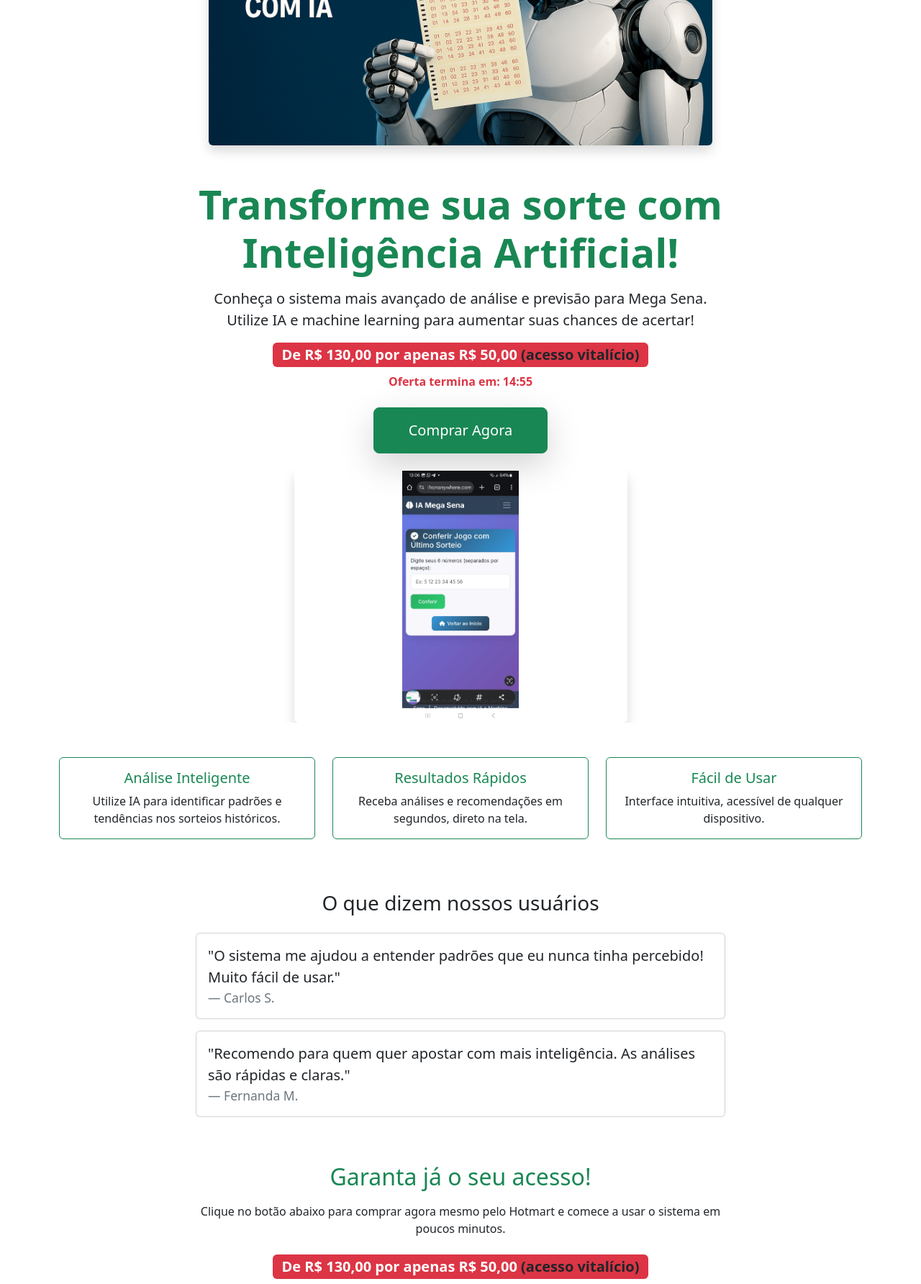
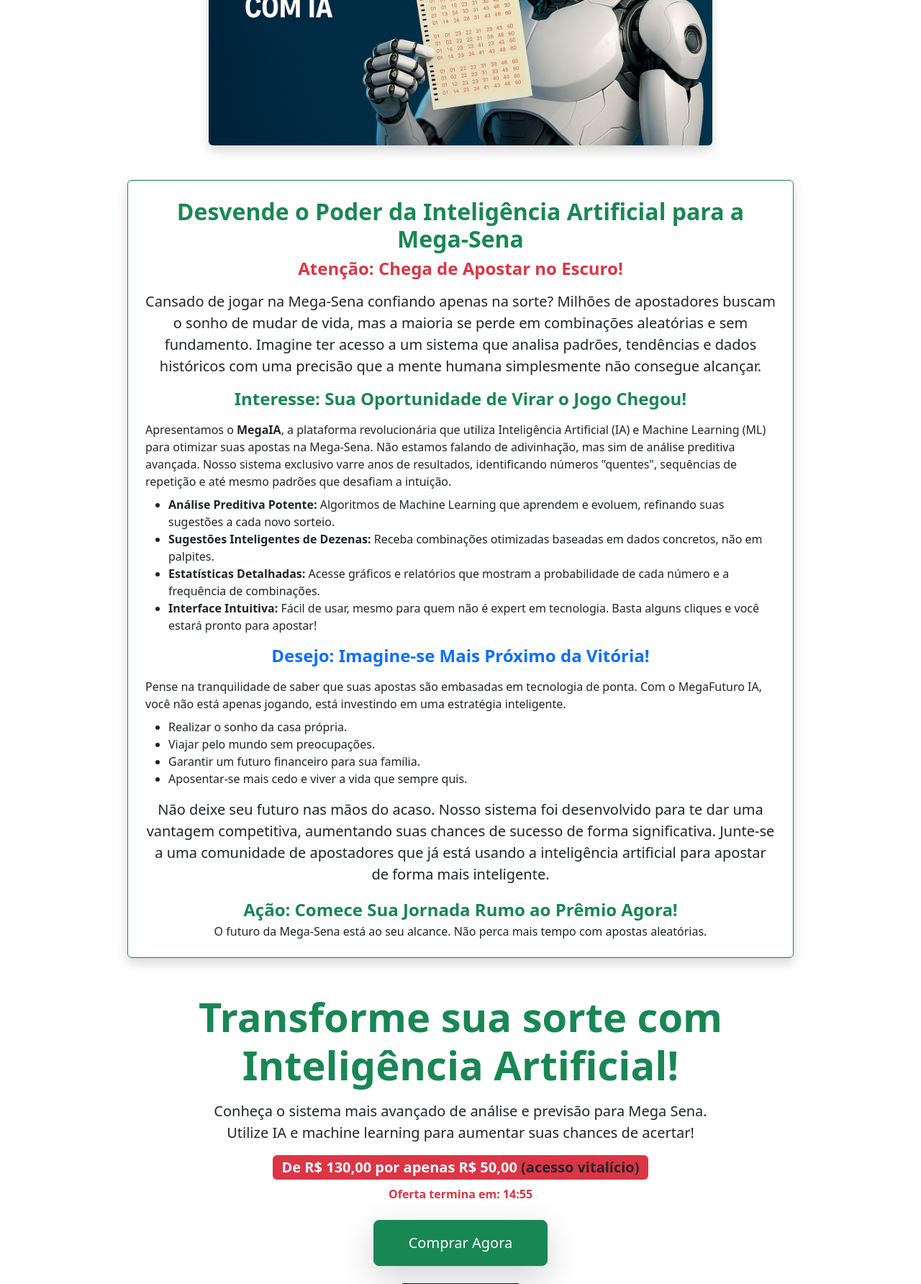
Before and after one commit to brasmidvr/megasenaia, a Flask app: page / in a window 1280 px wide. Shown: the part 313-2097 px from the top of the page at 72% size. Run offline with Flask 3, Linux system fonts and the light colour scheme; some libraries are stand-ins or nearby versions.

Commit message:
Melhora layout e adiciona texto persuasivo abaixo do banner

```diff
--- a/templates/landing.html
+++ b/templates/landing.html
@@ -8,6 +8,37 @@
     <div class="row justify-content-center mb-4">
         <div class="col-lg-10 text-center">
             <img src="/static/prints/banner_ia.png" class="img-fluid rounded shadow mb-4" style="max-width:700px;" alt="Aumente suas chances na Mega-Sena com IA">
+        </div>
+    </div>
+    <!-- Bloco de destaque com texto persuasivo -->
+    <div class="row justify-content-center mb-4">
+        <div class="col-lg-10">
+            <div class="p-4 bg-white rounded shadow border border-success mb-4">
+                <h2 class="text-success fw-bold mb-2 text-center">Desvende o Poder da Inteligência Artificial para a Mega-Sena</h2>
+                <h4 class="text-danger fw-bold text-center mb-3">Atenção: Chega de Apostar no Escuro!</h4>
+                <p class="lead text-center mb-3">Cansado de jogar na Mega-Sena confiando apenas na sorte? Milhões de apostadores buscam o sonho de mudar de vida, mas a maioria se perde em combinações aleatórias e sem fundamento. Imagine ter acesso a um sistema que analisa padrões, tendências e dados históricos com uma precisão que a mente humana simplesmente não consegue alcançar.</p>
+                <h4 class="text-success fw-bold text-center mb-3">Interesse: Sua Oportunidade de Virar o Jogo Chegou!</h4>
+                <p class="mb-2">Apresentamos o <strong>MegaIA</strong>, a plataforma revolucionária que utiliza Inteligência Artificial (IA) e Machine Learning (ML) para otimizar suas apostas na Mega-Sena. Não estamos falando de adivinhação, mas sim de análise preditiva avançada. Nosso sistema exclusivo varre anos de resultados, identificando números "quentes", sequências de repetição e até mesmo padrões que desafiam a intuição.</p>
+                <ul class="mb-3">
+                    <li><strong>Análise Preditiva Potente:</strong> Algoritmos de Machine Learning que aprendem e evoluem, refinando suas sugestões a cada novo sorteio.</li>
+                    <li><strong>Sugestões Inteligentes de Dezenas:</strong> Receba combinações otimizadas baseadas em dados concretos, não em palpites.</li>
+                    <li><strong>Estatísticas Detalhadas:</strong> Acesse gráficos e relatórios que mostram a probabilidade de cada número e a frequência de combinações.</li>
+                    <li><strong>Interface Intuitiva:</strong> Fácil de usar, mesmo para quem não é expert em tecnologia. Basta alguns cliques e você estará pronto para apostar!</li>
+                </ul>
+                <h4 class="text-primary fw-bold text-center mb-3">Desejo: Imagine-se Mais Próximo da Vitória!</h4>
+                <p class="mb-2">Pense na tranquilidade de saber que suas apostas são embasadas em tecnologia de ponta. Com o MegaFuturo IA, você não está apenas jogando, está investindo em uma estratégia inteligente.</p>
+                <ul class="mb-3">
+                    <li>Realizar o sonho da casa própria.</li>
+                    <li>Viajar pelo mundo sem preocupações.</li>
+                    <li>Garantir um futuro financeiro para sua família.</li>
+                    <li>Aposentar-se mais cedo e viver a vida que sempre quis.</li>
+                </ul>
+                <p class="lead text-center mb-3">Não deixe seu futuro nas mãos do acaso. Nosso sistema foi desenvolvido para te dar uma vantagem competitiva, aumentando suas chances de sucesso de forma significativa. Junte-se a uma comunidade de apostadores que já está usando a inteligência artificial para apostar de forma mais inteligente.</p>
+                <div class="text-center">
+                    <span class="fw-bold text-success fs-4">Ação: Comece Sua Jornada Rumo ao Prêmio Agora!</span>
+                    <p class="mb-0">O futuro da Mega-Sena está ao seu alcance. Não perca mais tempo com apostas aleatórias.</p>
+                </div>
+            </div>
         </div>
     </div>
     <div class="row justify-content-center mb-4">
```
